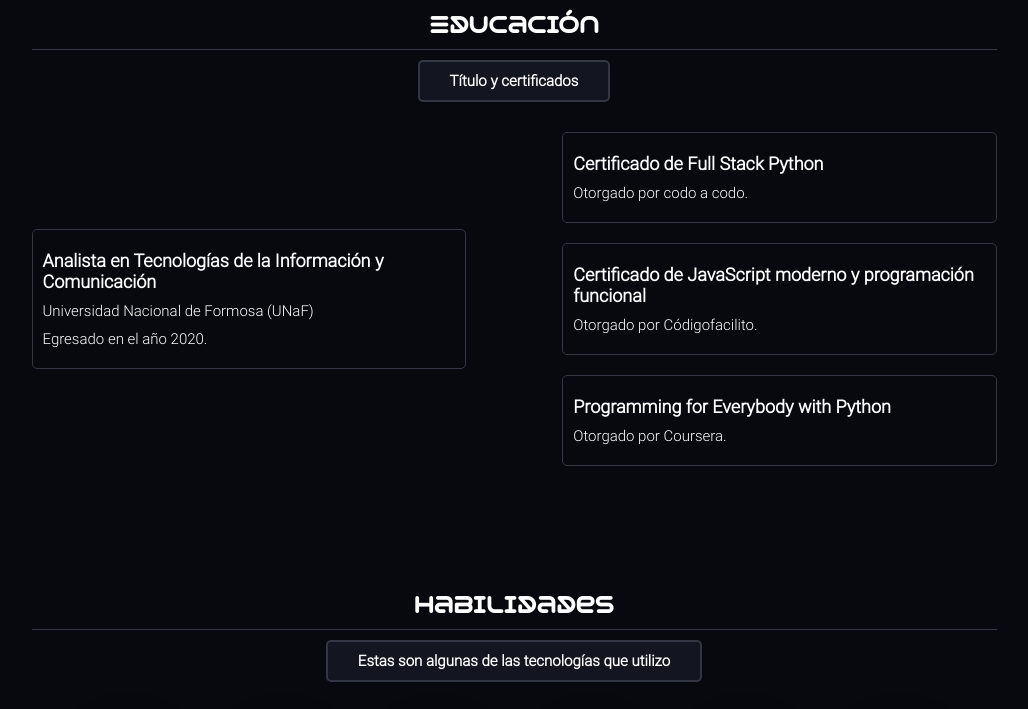
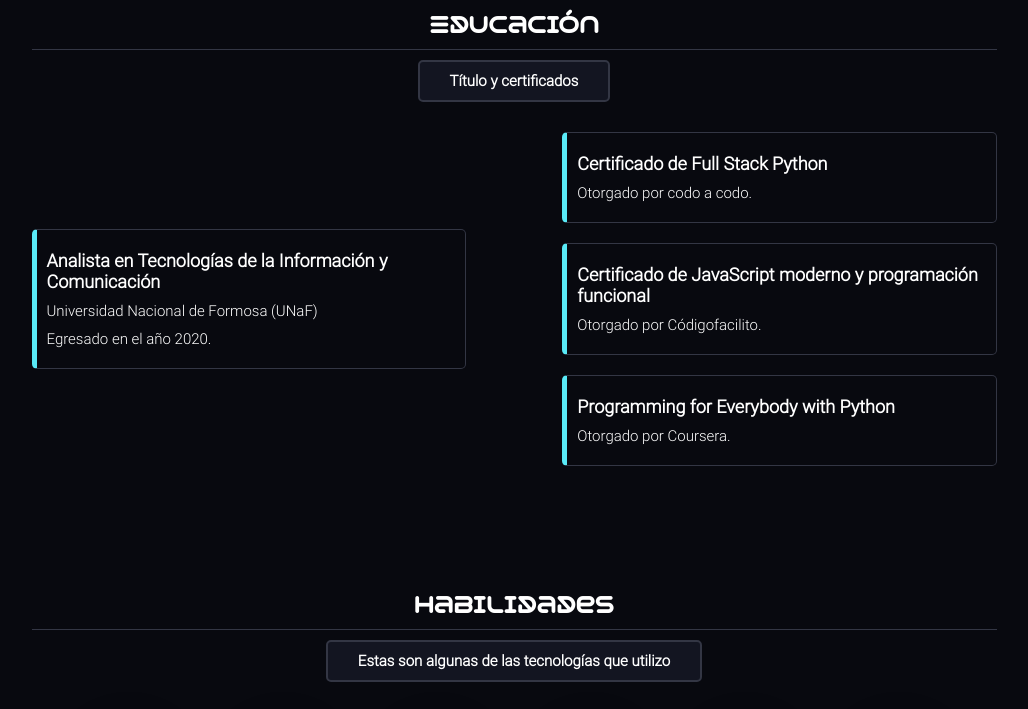
Before and after one commit to nicohv96/portafolios_nicolas, a plain HTML site: page index.html in a window 1280 px wide. Shown: the part 1000-1709 px from the top of the page, without its empty margins (126-1154 px from the left). Drawn offline with Linux system fonts and the light colour scheme; animation ran at ten frames a second.

Commit message:
Arreglo de estilos

```diff
--- a/css/styles.css
+++ b/css/styles.css
@@ -640,6 +640,7 @@ nav ul li a:active {
   padding: 10px;
   border-radius: var(--border-radius);
   border: 1px solid var(--border-color);
+  border-left: 5px solid #59eaf7;
 }
 
 .first-section, .second-section {
```
